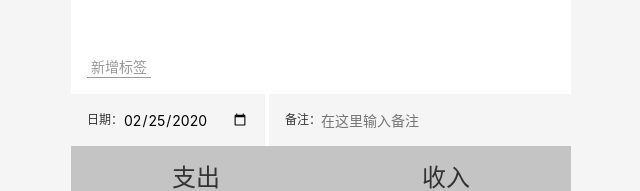
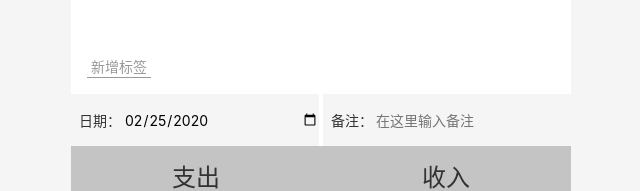
Before and after one commit to sunkuangdong/money-test-9, a Vue app: page /#/money in a window 1280 px wide. Shown: the part 208-399 px from the top of the page, without its empty margins (319-959 px from the left). Built offline with nearby package versions, Linux system fonts and the light colour scheme.

Commit message:
样式更改

```diff
--- a/src/components/Money/FormItem.vue
+++ b/src/components/Money/FormItem.vue
@@ -1,7 +1,7 @@
 <template>
   <div>
     <label class="notes">
-      <span class="name">{{this.fieldName}}</span>
+      <span class="name">{{ this.fieldName }}</span>
       <template v-if="type === 'date'">
         <input
           :type="type"
@@ -12,7 +12,6 @@
       </template>
       <template v-else>
         <input
-          type="text"
           :value="value"
           @input="onValueChanged($event.target.value)"
           :placeholder="placeholder"
@@ -45,20 +44,20 @@ export default class Notes extends Vue {
 <style lang="scss" scoped>
 .notes {
   font-size: 14px;
-  padding-left: 16px;
+  padding-left: 8px;
   display: flex;
   align-items: center;
+  width: 100%;
   .name {
     display: inline-block;
-    width: 3em;
-    font-size: 12px;
+    padding-right: 3px;
   }
   input {
     height: 40px;
     flex-grow: 1;
     background: transparent;
     border: none;
-    padding-right: 16px;
+    width: 1.625rem;
   }
 }
 </style>
```
